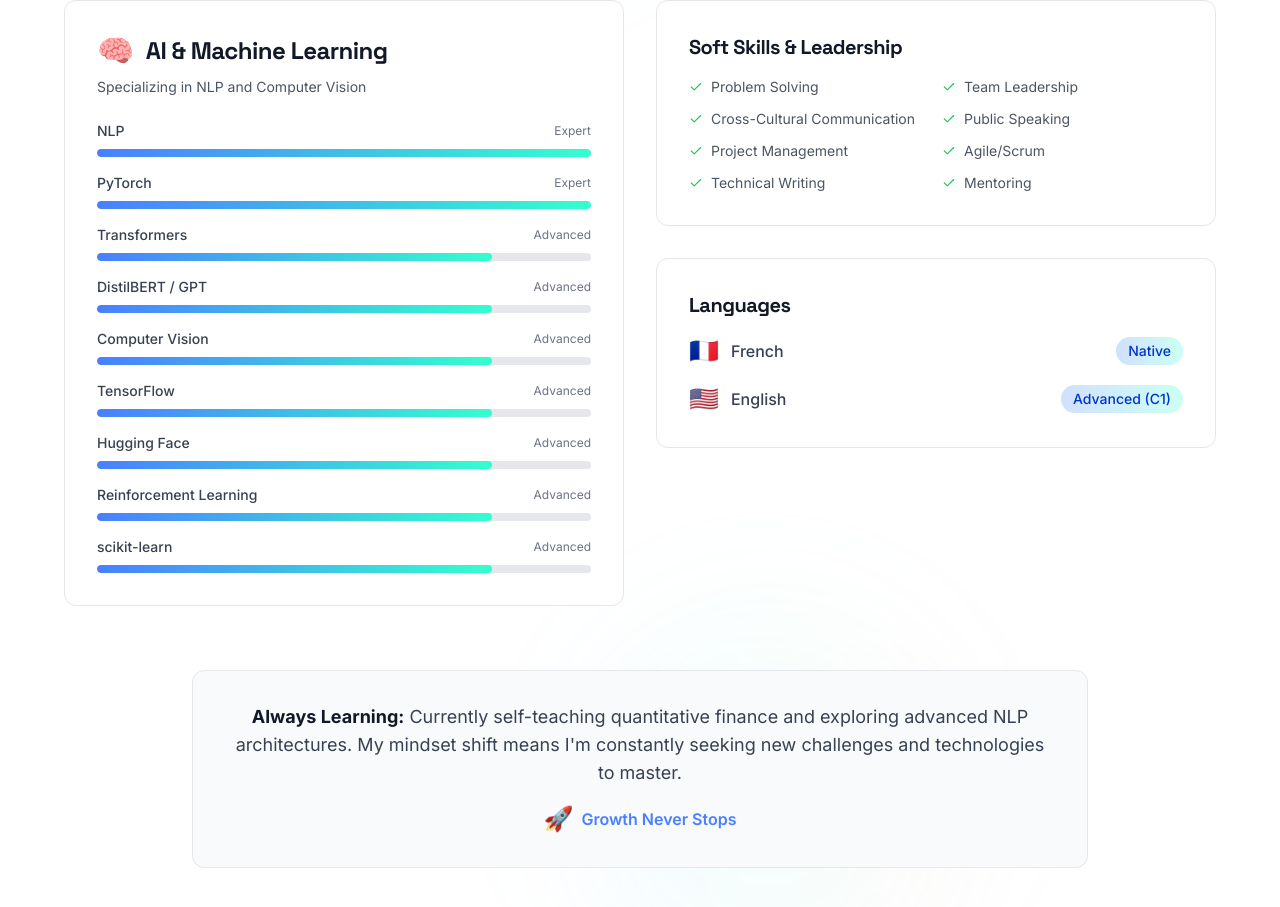
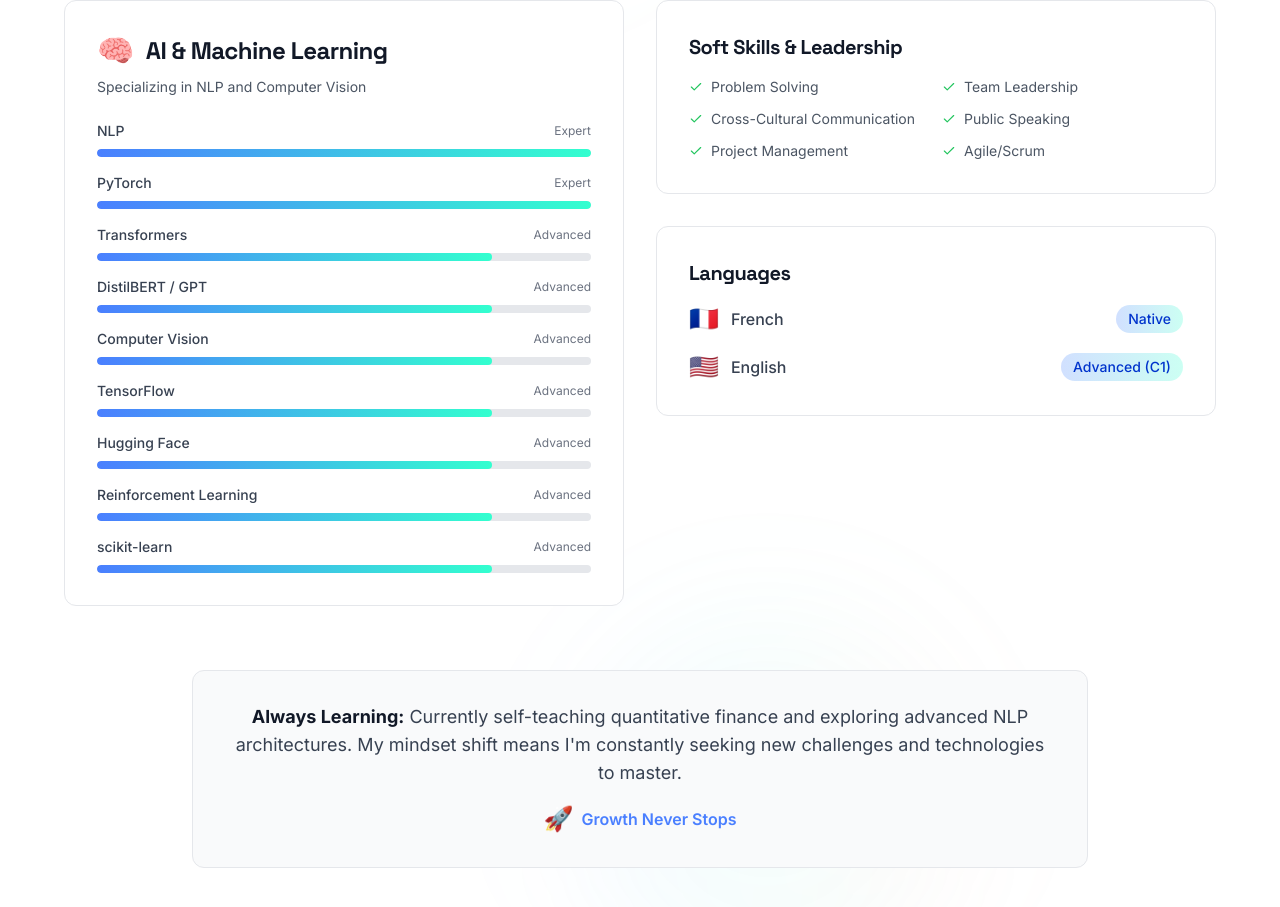
Before and after one commit to CornFlexxxxxxx/Portfolio, a React (Vite) app: page / in a window 1280 px wide. Shown: the part 6548-7455 px from the top of the page. Built offline with nearby package versions, Linux system fonts and the light colour scheme.

Commit message:
misc: small skills update

```diff
--- a/src/data/skills.ts
+++ b/src/data/skills.ts
@@ -24,8 +24,8 @@ export const skillCategories: SkillCategory[] = [
             { name: 'Java', level: 4, category: 'languages' },
             { name: 'TypeScript', level: 4, category: 'languages' },
             { name: 'JavaScript', level: 4, category: 'languages' },
-            { name: 'Scala', level: 3, category: 'languages' },
-            { name: 'SQL', level: 3, category: 'languages' },
+            { name: 'Scala', level: 4, category: 'languages' },
+            { name: 'SQL', level: 4, category: 'languages' },
         ],
     },
     {
@@ -112,8 +112,6 @@ export const softSkills = [
     'Public Speaking',
     'Project Management',
     'Agile/Scrum',
-    'Technical Writing',
-    'Mentoring',
 ];
 
 export const languages = [
```
